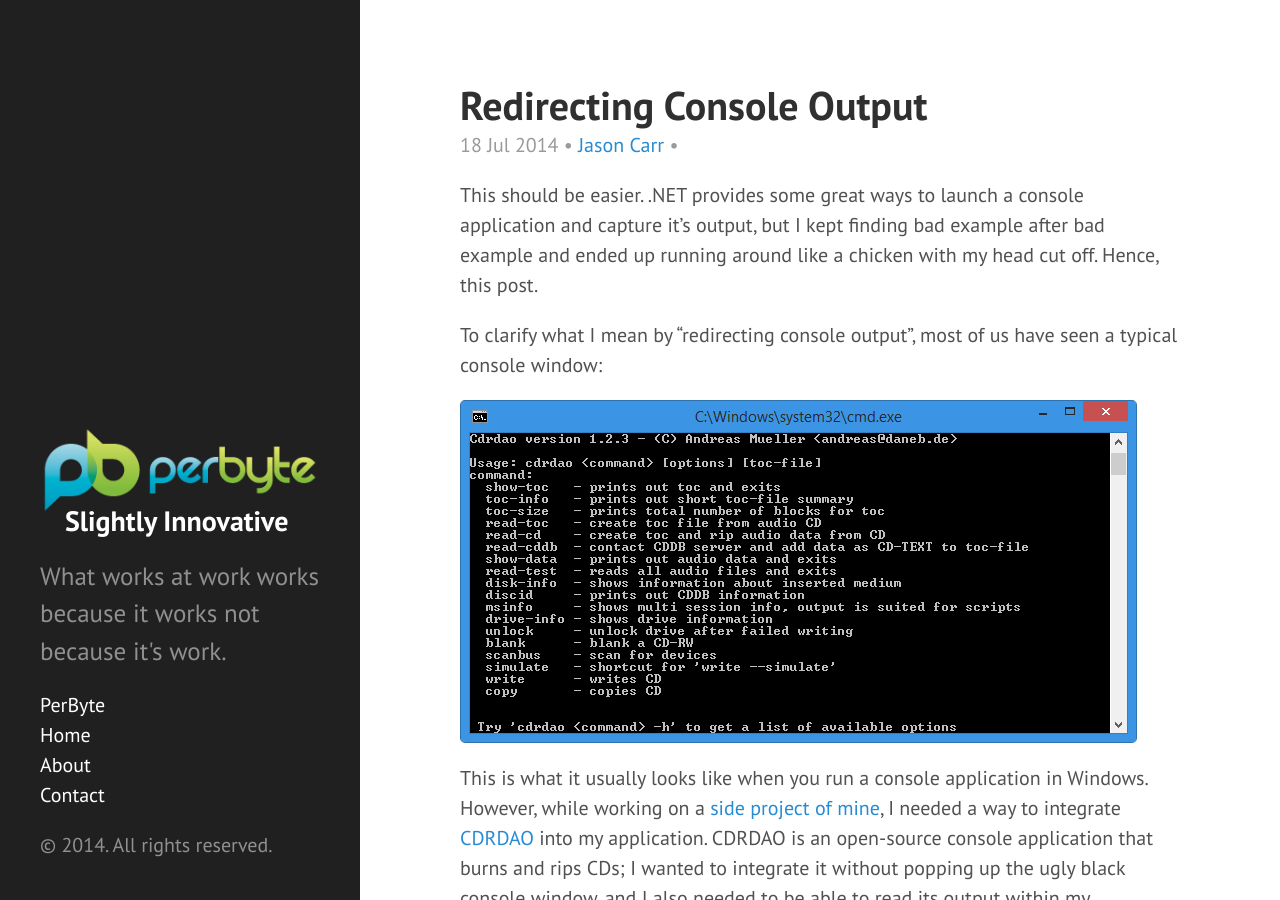
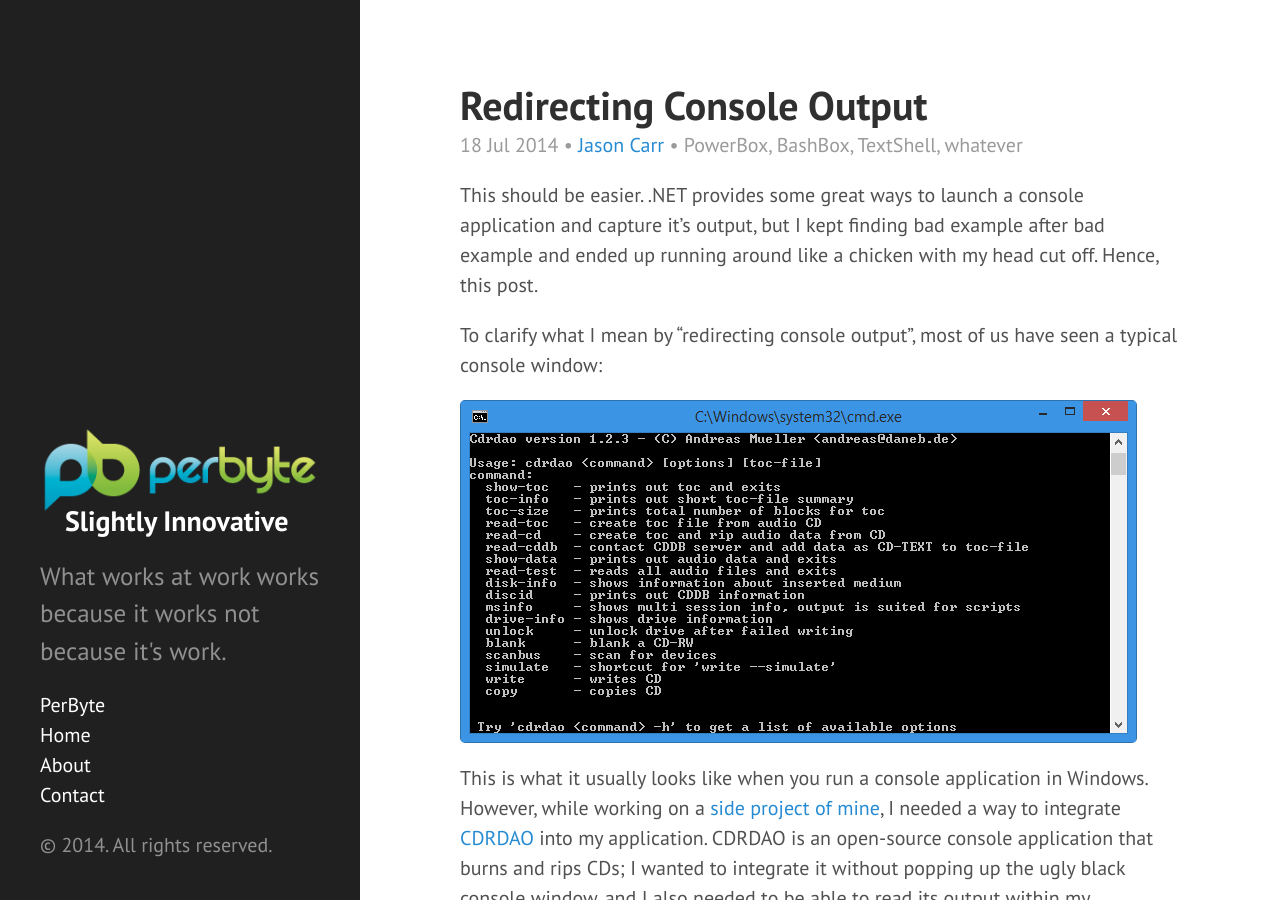
Before and after one commit to lcates/perbyte.github.io, a Jekyll site: the page built from _posts/2014-07-07-Redirecting-Console-Output.md, in a window 1280 px wide and 900 px high. Built offline with Jekyll 4.4.1, drawn with Linux system fonts in a browser that asks for light colours; Markdown is read by kramdown in place of the engine named in the settings; comment, search, counter and statistics services are not loaded.

Commit message:
Update 2014-07-07-Redirecting-Console-Output.md

```diff
--- a/_posts/2014-07-07-Redirecting-Console-Output.md
+++ b/_posts/2014-07-07-Redirecting-Console-Output.md
@@ -2,7 +2,7 @@
 layout:      post
 date:        2014-07-18
 title:       "Redirecting Console Output"
-meta:        ""
+meta:        "PowerBox, BashBox, TextShell, whatever"
 description: ""
 comments:    true
 author:      jason
```
